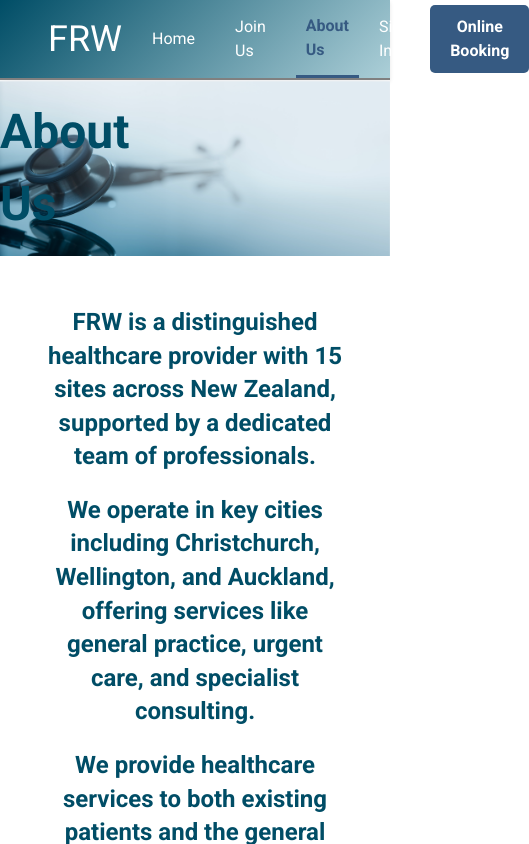
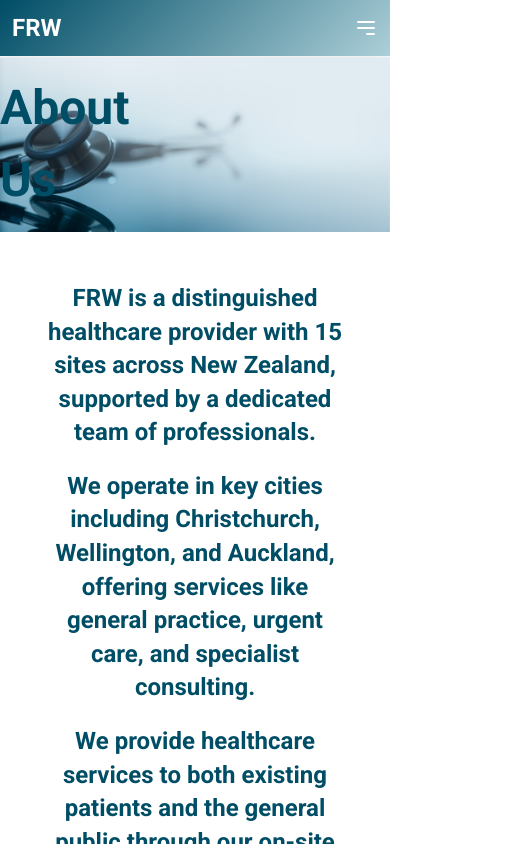
Before and after one commit to preyjk/Double-II, a Vue app in the folder frontend/: page /about in a window 390 px wide. Shown: the top 844 px of the page, 529 px wide, since content can reach past the window. Built offline with nearby package versions, Linux system fonts and the light colour scheme; what @fawmi/vue-google-maps would draw is missing.

Commit message:
feat: Add mobile responsiveness with hamburger menu and hide video on mobile

```diff
--- a/frontend/src/components/patients/BannerComponent.vue
+++ b/frontend/src/components/patients/BannerComponent.vue
@@ -268,4 +268,13 @@ video {
   color: #666;
   font-style: italic;
 }
+
+@media (max-width: 768px) {
+  .left-section {
+    display: none;
+  }
+  .right-section{
+    width: 100%;
+  }
+}
 </style>
--- a/frontend/src/components/patients/HeaderComponent.vue
+++ b/frontend/src/components/patients/HeaderComponent.vue
@@ -1,50 +1,89 @@
 <template>
-  <header class="header">
-    <svg
-      style="height: 0; width: 0; display: none"
-      version="1.1"
-      xmlns="http://www.w3.org/2000/svg"
-    >
+  <header class="p-3 shadow-lg bg-gradient-to-r from-blue-900 to-teal-600" style="background: linear-gradient(135deg, #004d66, #accfd8);">
+    <div class="container mx-auto flex justify-between items-center">
+      <div class="logo flex-grow">
+        <span @click="backToHomePage" class="text-white text-2xl md:text-3xl font-bold cursor-pointer">FRW</span>
+      </div>
+
+      <button @click="toggleMenu" class="text-white md:hidden">
+        <svg xmlns="http://www.w3.org/2000/svg" class="h-6 w-6" fill="none" viewBox="0 0 24 24" stroke="currentColor">
+          <path stroke-linecap="round" stroke-linejoin="round" stroke-width="2" d="M4 6h16M4 12h16m-7 6h7" />
         </svg>
-    <div class="logo">
-      <span @click="backToHomePage">FRW</span>
-    </div>
-    <ul class="header-menu">
+      </button>
+
+      <ul class="hidden md:flex space-x-6 items-center flex-grow justify-end text-white">
         <li>
           <span
-          :class="['for-patients', { active: activeTab === 'patients' }]"
+            :class="['cursor-pointer p-2 rounded-lg transition-colors duration-300', { 'bg-white text-blue-900': activeTab === 'patients' }]"
             @click="goToPatientsPage"
-          >Home</span
-        >
+          >Home</span>
         </li>
         <li>
           <span
-          :class="['for-PatientRegister', { active: activeTab === 'PatientRegister' }]"
+            :class="['cursor-pointer p-2 rounded-lg transition-colors duration-300', { 'bg-white text-blue-900': activeTab === 'PatientRegister' }]"
             @click="goToPatientRegisterPage"
-          >Join Us</span
-        >
+          >Join Us</span>
         </li>
-      <li class="providers-btn">
+        <li>
           <span
-          :class="['for-about', { active: activeTab === 'about' }]"
+            :class="['cursor-pointer p-2 rounded-lg transition-colors duration-300', { 'bg-white text-blue-900': activeTab === 'about' }]"
             @click="goToAboutPage"
-          >About Us</span
-        >
+          >About Us</span>
         </li>
-      <li class="profile-avatar">
+        <li>
           <LoginComponent class="login-component"></LoginComponent>
         </li>
-      <li class="booking-btn">
-        <button class="online-booking-button" @click="goToBookingPage">
+        <li>
+          <button class="bg-blue-500 hover:bg-blue-600 text-white font-bold py-2 px-4 rounded-lg transition-colors duration-300" @click="goToBookingPage">
             Online Booking
           </button>
         </li>
       </ul>
+    </div>
+
+    <!-- Drawer for mobile -->
+    <el-drawer
+      title="Menu"
+      v-model="menuOpen"
+      direction="ltr"
+      size="60%"
+      custom-class="mobile-menu-drawer"
+    >
+      <ul class="flex flex-col space-y-4 text-lg">
+        <li>
+          <span
+            :class="['cursor-pointer p-2 rounded-lg transition-colors duration-300', { 'bg-teal-600 text-white': activeTab === 'patients' }]"
+            @click="goToPatientsPage"
+          >Home</span>
+        </li>
+        <li>
+          <span
+            :class="['cursor-pointer p-2 rounded-lg transition-colors duration-300', { 'bg-teal-600 text-white': activeTab === 'PatientRegister' }]"
+            @click="goToPatientRegisterPage"
+          >Join Us</span>
+        </li>
+        <li>
+          <span
+            :class="['cursor-pointer p-2 rounded-lg transition-colors duration-300', { 'bg-teal-600 text-white': activeTab === 'about' }]"
+            @click="goToAboutPage"
+          >About Us</span>
+        </li>
+        <li>
+          <LoginComponent class="login-component"></LoginComponent>
+        </li>
+        <li>
+          <button class="bg-blue-500 hover:bg-blue-700 text-white font-bold py-2 px-4 rounded w-full transition-colors duration-300" @click="goToBookingPage">
+            Online Booking
+          </button>
+        </li>
+      </ul>
+    </el-drawer>
   </header>
 </template>
 
 <script>
 import LoginComponent from "@/components/patients/LoginComponent.vue";
+
 export default {
   name: "HeaderComponent",
   components: {
@@ -53,12 +92,13 @@ export default {
   data() {
     return {
       activeTab: "patients",
+      menuOpen: false,
     };
   },
   created() {
     if (this.$route.path === "/about") {
       this.activateTab("about");
-    }else if(this.$route.path === "/patient"){
+    } else if (this.$route.path === "/patient") {
       this.activateTab("PatientRegister");
     }
   },
@@ -84,92 +124,15 @@ export default {
       this.activateTab("PatientRegister");
       this.$router.push("/patient");
     },
+    toggleMenu() {
+      this.menuOpen = !this.menuOpen;
+    },
   },
 };
 </script>
 
-<style lang="scss" scoped>
-.header {
-  display: flex;
-  box-sizing: border-box;
-  background: linear-gradient(135deg, #004d66, #accfd8);
-  color: #ffffff;
-  border-bottom: 2px solid gray;
-  height: 80px;
-  align-items: center;
-  padding: 0 48px;
-  box-shadow: 0 2px 4px rgba(0, 0, 0, 0.1);
-}
-
-.logo {
-  display: flex;
-  font-size: 36px;
-  color: white;
-  align-items: center;
-  flex: 0.2;
-  cursor: pointer;
-}
-
-.header-menu {
-  display: flex;
-  flex: 1;
-  height: 100%;
-  align-items: center;
-  justify-content: flex-end;
-}
-
-.header-menu li {
-  margin-left: 20px;
-  color: #ffffff;
-  height: 100%;
-  display: flex;
-  align-items: center;
-}
-
-.header-menu li span {
-  cursor: pointer;
-  display: inline-block;
-  padding: 0 10px;
-  height: 100%;
-  display: flex;
-  align-items: center;
-  transition: color 0.3s ease;
-}
-
-.header-menu li span:hover {
-  color: #365a82;
-}
-
-.header-menu li .active {
-  font-weight: bold;
-  color: #365a82;
-  border-bottom: 3px solid #365a82;
-}
-
-.profile-avatar span {
-  cursor: pointer;
-}
-
-.profile-avatar span:hover {
-  color: #365a82;
-}
-
-.booking-btn {
-  margin-left: 20px;
-}
-
-.online-booking-button {
-  background-color: #365a82;
-  color: white;
-  border: none;
-  border-radius: 5px;
-  padding: 10px 20px;
-  cursor: pointer;
-  font-weight: bold;
-  transition: background-color 0.3s ease;
-}
-
-.online-booking-button:hover {
-  background-color: #2a4665;
+<style scoped>
+.mobile-menu-drawer {
+  background-color: #accfd8;
 }
 </style>
--- a/frontend/src/main.js
+++ b/frontend/src/main.js
@@ -6,7 +6,7 @@ import ElementPlus from "element-plus";
 import "element-plus/dist/index.css";
 import * as ElementPlusIconsVue from "@element-plus/icons-vue";
 import store from "@/store";
-import './assets/tailwind.css';
+import './tailwind.css';
 
 const app = createApp(App);
 for (const [key, component] of Object.entries(ElementPlusIconsVue)) {
```
Also changed, not shown: frontend/src/tailwind.css (renamed from frontend/src/assets/tailwind.css). Lines whose indentation alone changed are shown as unchanged.
